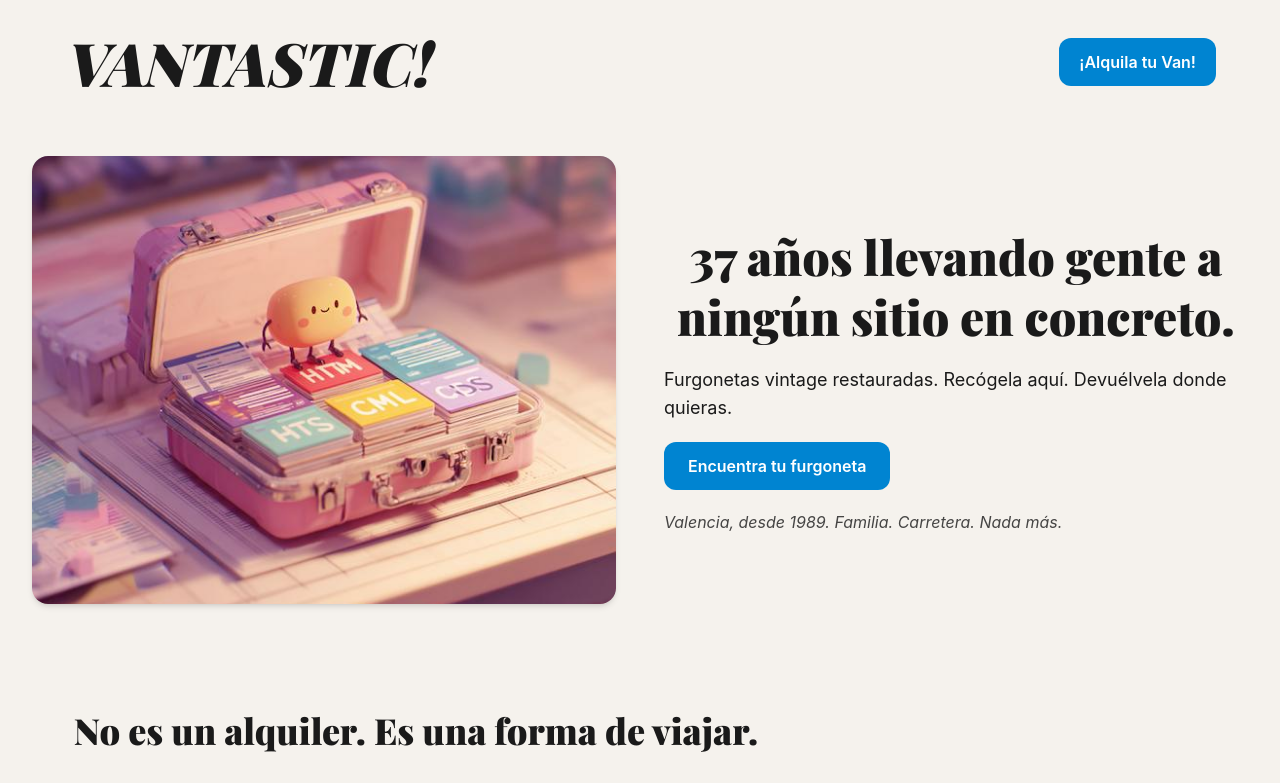
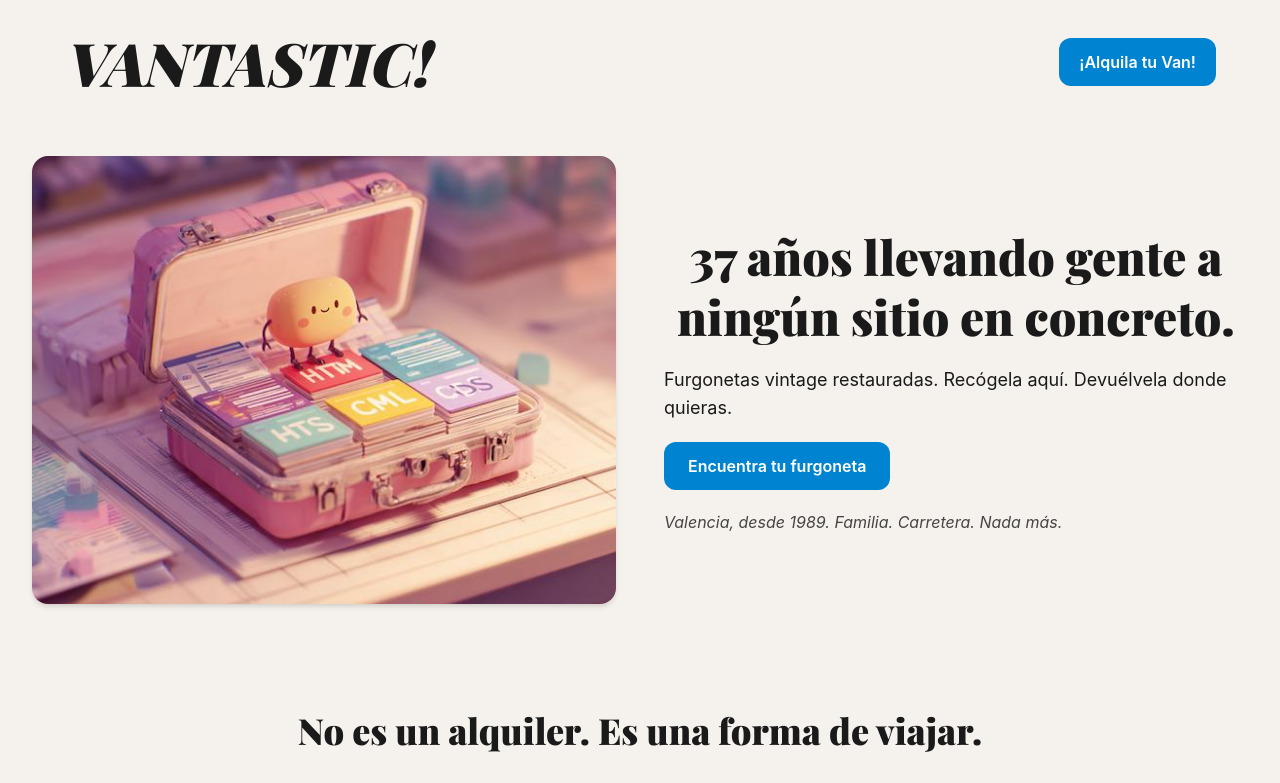
Before and after one commit to candytale55/vantastic, a React (Vite) app: page /home in a window 1280 px wide. Shown: the top 783 px of the page. Built offline with nearby package versions, Linux system fonts and the light colour scheme; a web font is replaced by a local one; what miragejs would draw is missing.

Commit message:
fix: adjust responsive font size for brand logo and remove unnecessary whitespace in footer styles

```diff
--- a/src/index.css
+++ b/src/index.css
@@ -125,7 +125,7 @@
      leading-none → line-height: 1 (tight, no extra space)
      md:text-3xl → 768px+: font-size: 1.875rem (30px) */
   .brand-logo {
-    @apply font-extrabold leading-none lg:text-6xl md:text-3xl text-(--logo-color) uppercase italic;
+    @apply font-extrabold leading-none lg:text-6xl sm:text-3xl text-(--logo-color) uppercase italic;
   }
 
   /* Navigation wrapper
@@ -247,9 +247,6 @@
     @apply text-(--text-color-light) opacity-80 py-2 uppercase italic;
   }
 
-
-
-
   /* Footer navigation and legal columns
      flex flex-col → vertical flex
      gap-3 → gap: 0.75rem (12px) */
@@ -352,7 +349,7 @@
      md:text-3xl → 768px+: font-size: 1.875rem (30px)
      lg:text-4xl → 1024px+: font-size: 2.25rem (36px) */
   .section-title {
-    @apply mb-8 max-w-3xl text-2xl font-bold leading-tight md:text-3xl lg:text-4xl;
+    @apply mb-8 text-2xl font-bold leading-tight md:text-3xl lg:text-4xl;
   }
 
   /* Grid for idea cards
```
